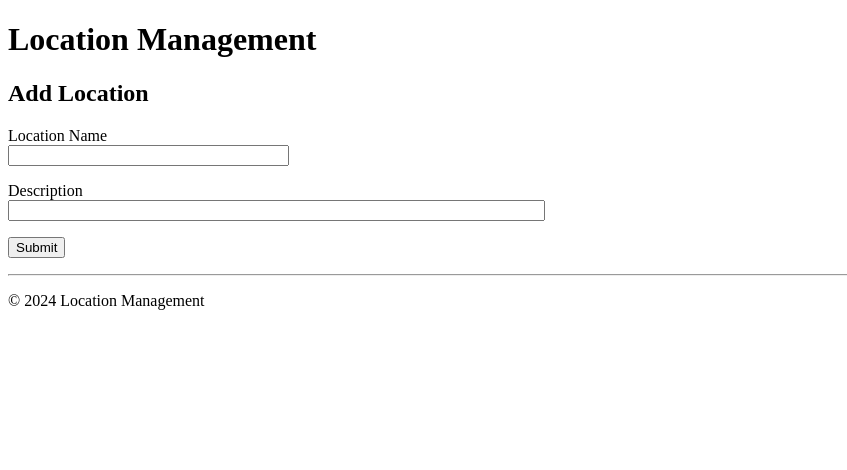
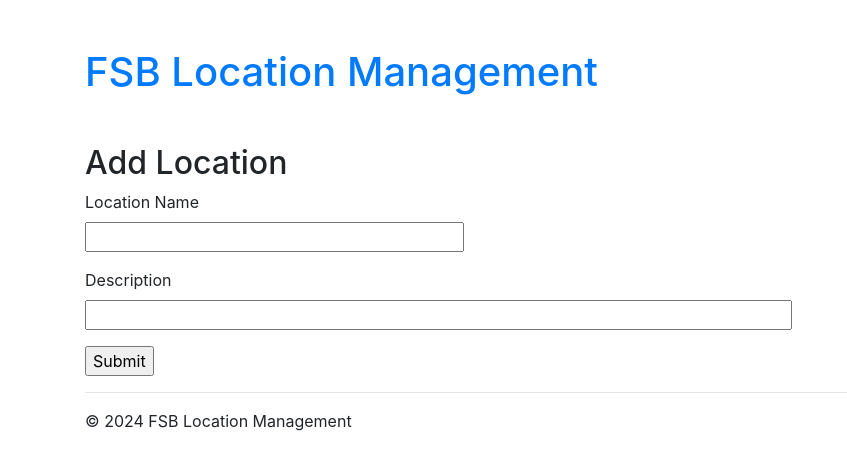
Before and after one commit to cao-minh-duc/fsb-python-assignment, a Flask app: page / in a window 1280 px wide. Shown: the top 470 px of the page, without its empty margins (0-847 px from the left). Run offline with Flask 3, Linux system fonts and the light colour scheme; data that the repository does not hold is empty.

Commit message:
update bootstrap template

```diff
--- a/templates/base.html
+++ b/templates/base.html
@@ -1,21 +1,60 @@
 <!DOCTYPE html>
 <html lang="en">
   <head>
-    <meta charset="UTF-8">
-    <meta name="viewport" content="width=device-width, initial-scale=1.0">
+    <meta charset="UTF-8" />
+    <meta name="viewport" content="width=device-width, initial-scale=1.0" />
     <title>{% block title %}Location Management{% endblock %}</title>
+    <link
+      rel="stylesheet"
+      href="https://cdn.jsdelivr.net/npm/bootstrap@4.3.1/dist/css/bootstrap.min.css"
+      integrity="sha384-ggOyR0iXCbMQv3Xipma34MD+dH/1fQ784/j6cY/iJTQUOhcWr7x9JvoRxT2MZw1T"
+      crossorigin="anonymous"
+    />
   </head>
   <body>
+    <div class="container">
+      <div class="row">
+        <div class="col">
           <header>
             <!-- Navigation bar, site title, etc. -->
-        <h1>Location Management</h1>
+            <h1 class="text-primary my-5">FSB Location Management</h1>
           </header>
-    <main>
-        {% block content %}{% endblock %}
-    </main>
+        </div>
+      </div>
+    </div>
+
+    <div class="container">
+      <div class="row">
+        <div class="col">
+          <main>{% block content %}{% endblock %}</main>
+        </div>
+      </div>
+    </div>
+
+    <div class="container">
+      <div class="row">
+        <div class="col">
           <footer>
             <!-- Footer content here -->
-        <p>© 2024 Location Management</p>
+            <p>© 2024 FSB Location Management</p>
           </footer>
+        </div>
+      </div>
+    </div>
+    <script
+      src="https://code.jquery.com/jquery-3.3.1.slim.min.js"
+      integrity="sha384-q8i/X+965DzO0rT7abK41JStQIAqVgRVzpbzo5smXKp4YfRvH+8abtTE1Pi6jizo"
+      crossorigin="anonymous"
+    ></script>
+    <script
+      src="https://cdn.jsdelivr.net/npm/popper.js@1.14.7/dist/umd/popper.min.js"
+      integrity="sha384-UO2eT0CpHqdSJQ6hJty5KVphtPhzWj9WO1clHTMGa3JDZwrnQq4sF86dIHNDz0W1"
+      crossorigin="anonymous"
+    ></script>
+    <script
+      src="https://cdn.jsdelivr.net/npm/bootstrap@4.3.1/dist/js/bootstrap.min.js"
+      integrity="sha384-JjSmVgyd0p3pXB1rRibZUAYoIIy6OrQ6VrjIEaFf/nJGzIxFDsf4x0xIM+B07jRM"
+      crossorigin="anonymous"
+    ></script>
   </body>
 </html>
```
Lines whose indentation alone changed are shown as unchanged.
